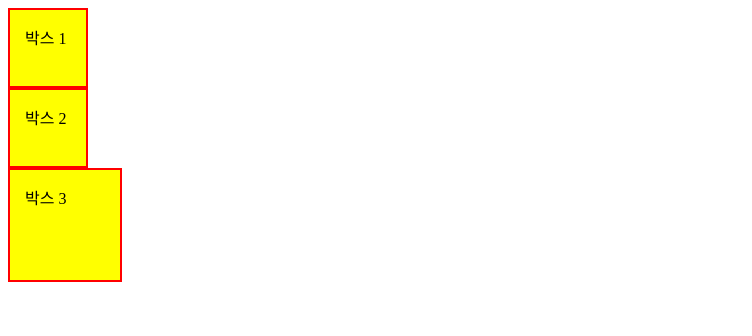
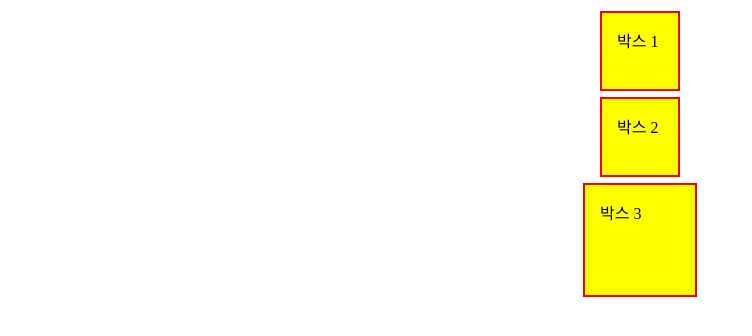
Before and after one commit to osw0124/precamp, a plain HTML site: page class/02-css/01-boxmodel.html in a window 1280 px wide. Shown: the whole page, without its empty margins (0-752 px from the left). Drawn offline with Linux system fonts and the light colour scheme.

Commit message:
flex 정렬

```diff
--- a/class/02-css/01-boxmodel.html
+++ b/class/02-css/01-boxmodel.html
@@ -11,6 +11,7 @@
             height: 80px;
             border: 2px solid red;
             padding: 15px;
+            margin: 3px;
             background-color: yellow;
         }
         .border-box {
@@ -21,7 +22,7 @@
         }
     </style>
 </head>
-<body>
+<body style="display: flex; flex-direction: column; align-items: center; justify-content: center;">
     <div class="border-box">박스 1</div>
     <!-- 기본 값이 content-box다. -->
     <div>박스 2</div>
```
